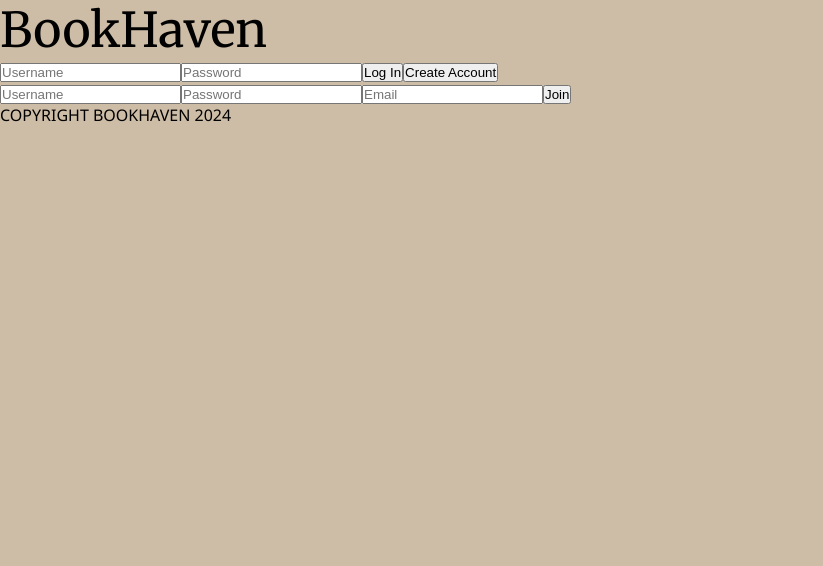
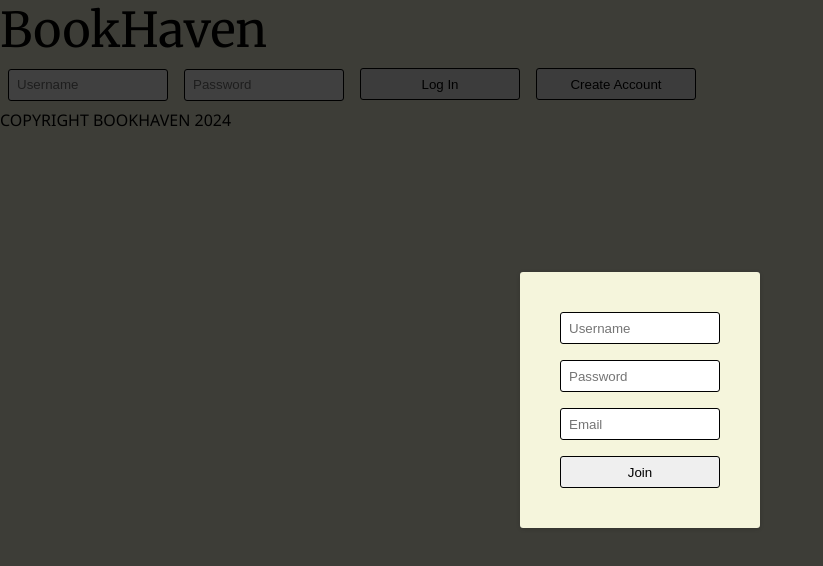
Before and after one commit to jonas-rahlin/BookHaven, a plain HTML site: page frontend/index.html in a window 1280 px wide. Shown: the whole page, without its empty margins (0-823 px from the left). Drawn offline with nearby package versions, Linux system fonts and the light colour scheme.

Commit message:
style register modal

```diff
--- a/frontend/index.js
+++ b/frontend/index.js
@@ -87,6 +87,9 @@ const login = async () => {
 
 //Register
 const generateRegisterDOM = () => {
+    const wrapper = document.createElement("div");
+    wrapper.setAttribute("class", "wrapper");
+
     //Register Article
     const article = document.createElement("article");
     article.setAttribute("id", "register");
@@ -125,7 +128,8 @@ const generateRegisterDOM = () => {
     article.appendChild(regEmailInput);
     article.appendChild(submitUserBtn);
 
-    loginSection.appendChild(article);
+    wrapper.appendChild(article);
+    loginSection.appendChild(wrapper);
 }
 
 const getRegisterInput = () =>{
--- a/frontend/style.css
+++ b/frontend/style.css
@@ -5,11 +5,51 @@
 }
 
 body {
-  background-color: rgb(205, 188, 166);
+  background-color: beige;
   font-family: "Noto Sans", sans-serif;
+}
+
+button,
+input {
+  margin: 0.5rem;
+  height: 2rem;
+  padding: 0.5rem;
+  border-radius: 3px;
+  border: solid 1px black;
+  width: 10rem;
 }
 
 #navbar_logo {
   font-family: "Merriweather", serif;
   font-size: 3rem;
 }
+
+#loginSection .wrapper {
+  width: 100%;
+  height: 100%;
+  background-color: rgba(0, 0, 0, 0.75);
+  position: absolute;
+  top: 0;
+  left: 0;
+  z-index: 1000;
+}
+
+#register {
+  position: absolute;
+  top: 50%;
+  left: 50%;
+  transform: translate(-50%, -50%);
+  border-radius: 3px;
+
+  display: flex;
+  flex-direction: column;
+  align-items: center;
+  justify-content: center;
+  padding: 2rem;
+
+  box-shadow: rgba(0, 0, 0, 0.16) 0px 1px 4px;
+
+  background-color: beige;
+
+  z-index: 1001;
+}
```
